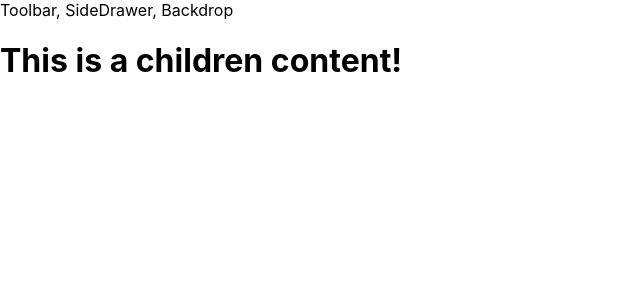
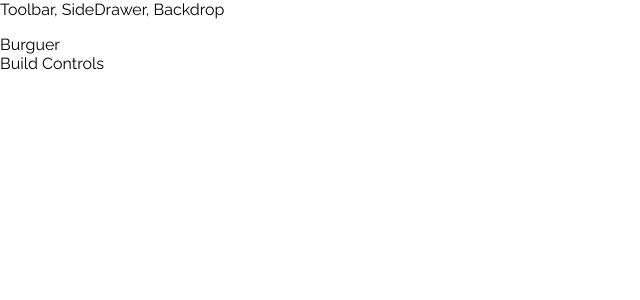
Before and after one commit to SottoMayor/ReactJs, a React (Create React App) app: page / in a window 1280 px wide. Shown: the top 300 px of the page, without its empty margins (0-640 px from the left). Built offline with nearby package versions, Linux system fonts and the light colour scheme.

Commit message:
starting implementation of the burguer builder container

```diff
--- a/src/App.js
+++ b/src/App.js
@@ -1,6 +1,8 @@
 import React, { Component } from 'react';
 
 import Layout from './components/Layout/Layout';
+
+import BurguerBuilder from './containers/BurguerBuilder/BurguerBuilder';
 
 class App extends Component {
   render() {
@@ -8,7 +10,9 @@ class App extends Component {
       <div>
 
           <Layout>
-              <h1>This is a children content!</h1>
+
+              <BurguerBuilder/>
+
           </Layout>
 
       </div>
--- a/src/components/Layout/Layout.js
+++ b/src/components/Layout/Layout.js
@@ -1,6 +1,8 @@
 import React from 'react';
 
 import Auxiliary from '../../hoc/Auxiliary';
+
+import classes from './Layout.module.css';
 
 const layout = (props) => (
     <Auxiliary>
@@ -9,7 +11,7 @@ const layout = (props) => (
             Toolbar, SideDrawer, Backdrop
         </div>
 
-        <main>
+        <main className={classes.Content}>
             {props.children}
         </main>
 
--- /dev/null
+++ b/src/components/Layout/Layout.module.css
@@ -0,0 +1,3 @@
+.Content{
+    margin-top: 16px;
+}
--- /dev/null
+++ b/src/containers/BurguerBuilder/BurguerBuilder.js
@@ -0,0 +1,27 @@
+import React, { Component } from 'react'
+
+import Auxiliary from '../../hoc/Auxiliary';
+
+class BurguerBuilder extends Component{
+
+    render(){
+        return(
+
+            <Auxiliary>
+
+                <div>
+                    Burguer
+                </div>
+
+                <div>
+                    Build Controls
+                </div>
+
+            </Auxiliary>
+
+        );
+    }
+
+}
+
+export default BurguerBuilder;
--- a/src/index.css
+++ b/src/index.css
@@ -1,8 +1,6 @@
 body {
   margin: 0;
-  font-family: -apple-system, BlinkMacSystemFont, 'Segoe UI', 'Roboto', 'Oxygen',
-    'Ubuntu', 'Cantarell', 'Fira Sans', 'Droid Sans', 'Helvetica Neue',
-    sans-serif;
+  font-family: 'Raleway', sans-serif;
   -webkit-font-smoothing: antialiased;
   -moz-osx-font-smoothing: grayscale;
 }
```
Also changed, not shown: 1 other file (tests, documents, lock files or other folders).
